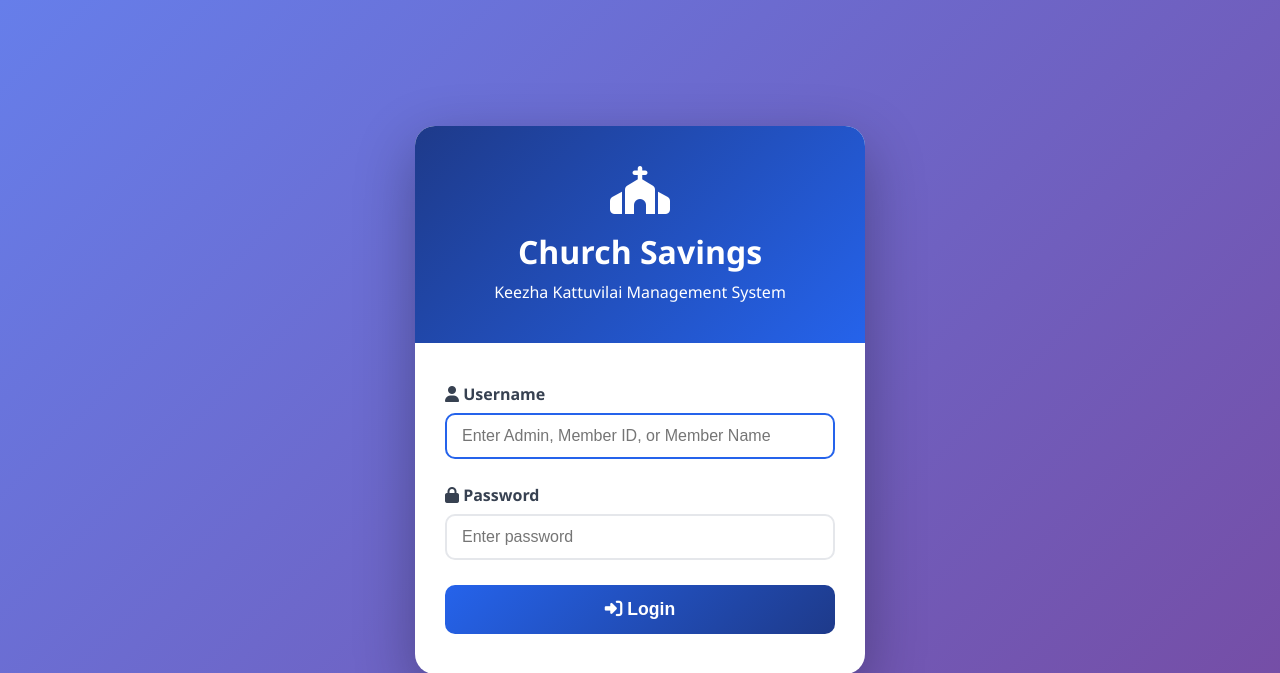
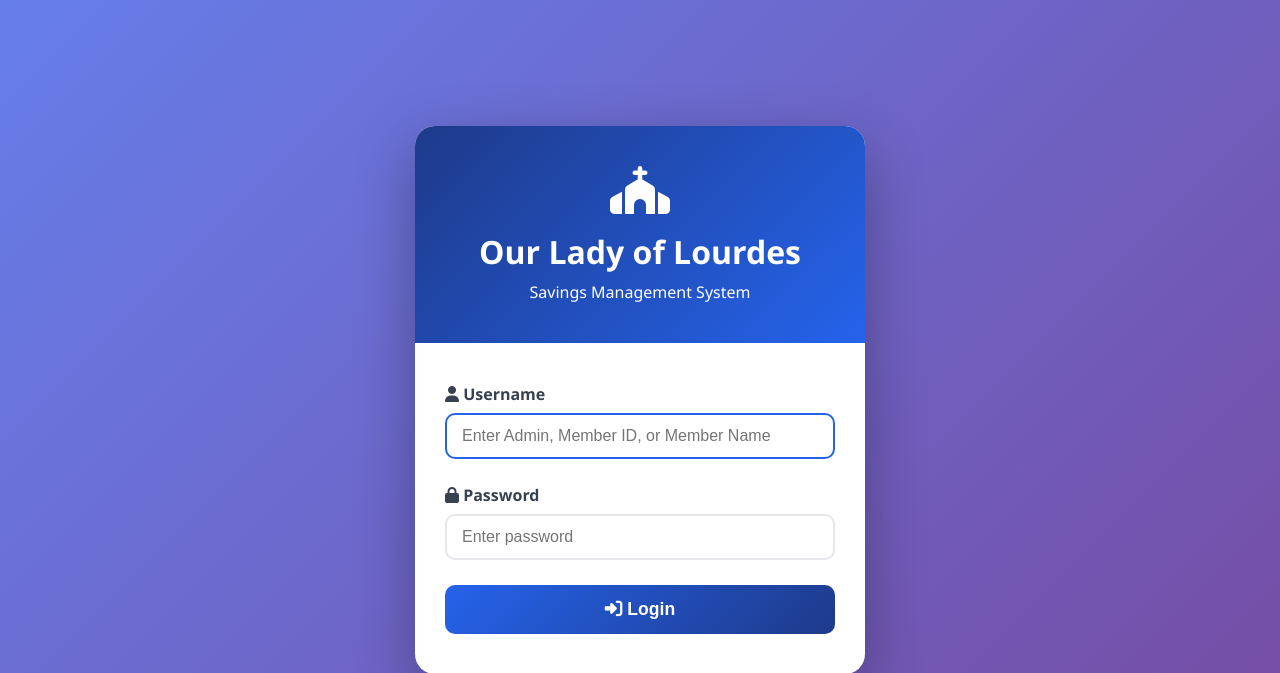
Before and after one commit to abenjoe/Church-Savings, a Flask app: page /login in a window 1280 px wide. Shown: the top 673 px of the page. Run offline with Flask 3, Linux system fonts and the light colour scheme; some libraries are stand-ins or nearby versions.

Commit message:
Update login.html

```diff
--- a/templates/login.html
+++ b/templates/login.html
@@ -150,8 +150,8 @@
     <div class="login-box">
         <div class="login-header">
             <i class="fas fa-church" style="font-size: 3rem; margin-bottom: 1rem;"></i>
-            <h1>Church Savings</h1>
-            <p>Keezha Kattuvilai Management System</p>
+            <h1>Our Lady of Lourdes</h1>
+            <p>Savings Management System</p>
         </div>
 
         <form class="login-form" method="POST">
```
